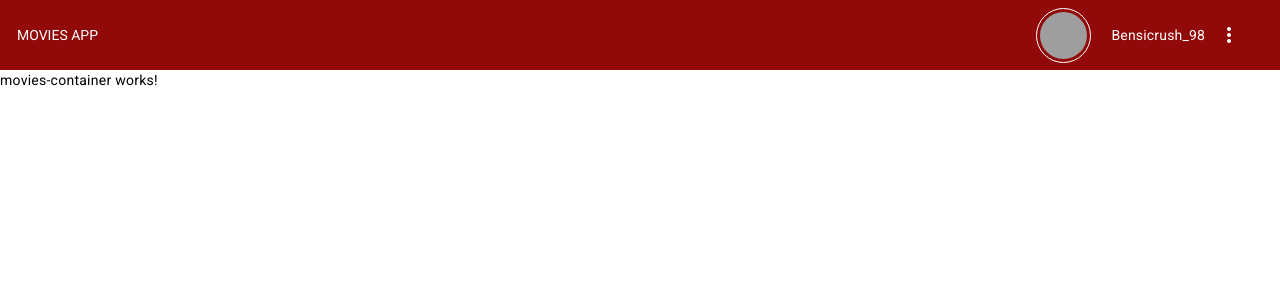
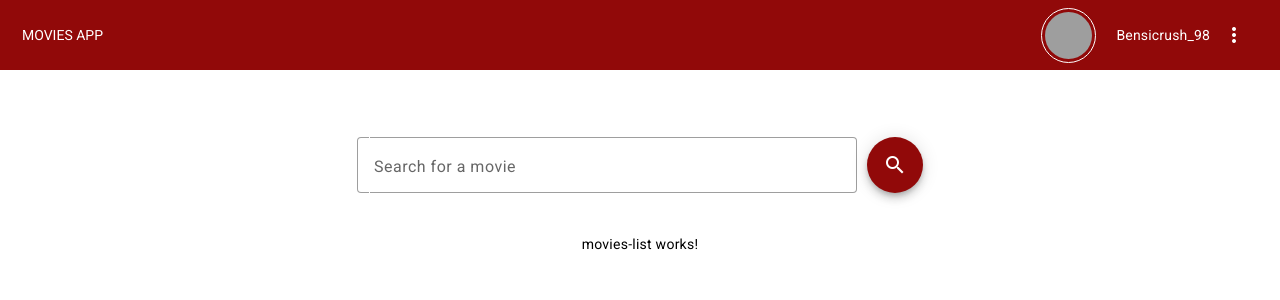
Before and after one commit to vandamedeveloper/imdb, an Angular app: page / in a window 1280 px wide. Shown: the top 300 px of the page. Built offline with nearby package versions, Linux system fonts and the light colour scheme; grey boxes are pictures that could not be loaded.

Commit message:
feat(movies): created search form and added styles

```diff
--- a/src/app/movies/movies-container/movies-container.component.html
+++ b/src/app/movies/movies-container/movies-container.component.html
@@ -1 +1,9 @@
-<p>movies-container works!</p>
+<section class="m-t-50">
+    <div class="container d-flex d-flex__column align-items--center">
+        <app-movies-search class="w-full">
+        </app-movies-search>
+        <section>
+            <app-movies-list></app-movies-list>
+        </section>
+    </div>
+</section>
--- a/src/app/movies/movies-container/movies-container.component.ts
+++ b/src/app/movies/movies-container/movies-container.component.ts
@@ -3,8 +3,6 @@ import { Component } from '@angular/core';
 @Component({
   selector: 'app-movies-container',
   templateUrl: './movies-container.component.html',
-  styleUrls: ['./movies-container.component.scss']
+  styleUrls: ['./movies-container.component.scss'],
 })
-export class MoviesContainerComponent {
-
-}
+export class MoviesContainerComponent {}
--- a/src/app/movies/movies-search/movies-search.component.html
+++ b/src/app/movies/movies-search/movies-search.component.html
@@ -1 +1,9 @@
-<p>movies-search works!</p>
+<div class="d-flex justify-content--center">
+    <mat-form-field appearance="outline" class="max-w-500 m-r-10">
+        <mat-label>Search for a movie</mat-label>
+        <input matInput placeholder="Ex. Harry Potter" autocomplete="off">
+    </mat-form-field>
+    <button mat-fab class="btn-red">
+        <mat-icon>search</mat-icon>
+    </button>
+</div>
--- a/src/app/shared/styles/_colors.scss
+++ b/src/app/shared/styles/_colors.scss
@@ -9,3 +9,8 @@
     color: black !important;
   }
 }
+
+.btn-red {
+  color: #fff !important;
+  background-color: rgb(145, 9, 9) !important;
+}
--- a/src/app/shared/styles/_layout.scss
+++ b/src/app/shared/styles/_layout.scss
@@ -1,4 +1,4 @@
-@for $i from 1 to 150 {
+@for $i from 1 to 1920 {
   //custom margins
   .m-#{$i} {
     margin: #{$i} + "px" !important;
@@ -38,15 +38,27 @@
   }
   //custom width
   .w-#{$i} {
-    height: #{$i} + "px";
+    width: #{$i} + "px";
   }
   .max-w-#{$i} {
-    max-width: #{$i} + "px";
+    width: 100% !important;
+    max-width: #{$i} + "px" !important;
   }
+}
+
+.w-full {
+  width: 100%;
 }
 
 .d-flex {
   display: flex;
+
+  &__row {
+    flex-direction: row;
+  }
+  &__column {
+    flex-direction: column;
+  }
 }
 .align-items {
   &--end {
--- a/src/styles.scss
+++ b/src/styles.scss
@@ -22,7 +22,7 @@ html {
   width: 100%;
   max-width: 127rem;
   padding: 0 1.7rem;
-  margin: 0 auto;
+  margin: 0 auto !important;
 }
 
 section {
```
Also changed, not shown: src/app/movies/movies.module.ts (+12 -1 lines).
